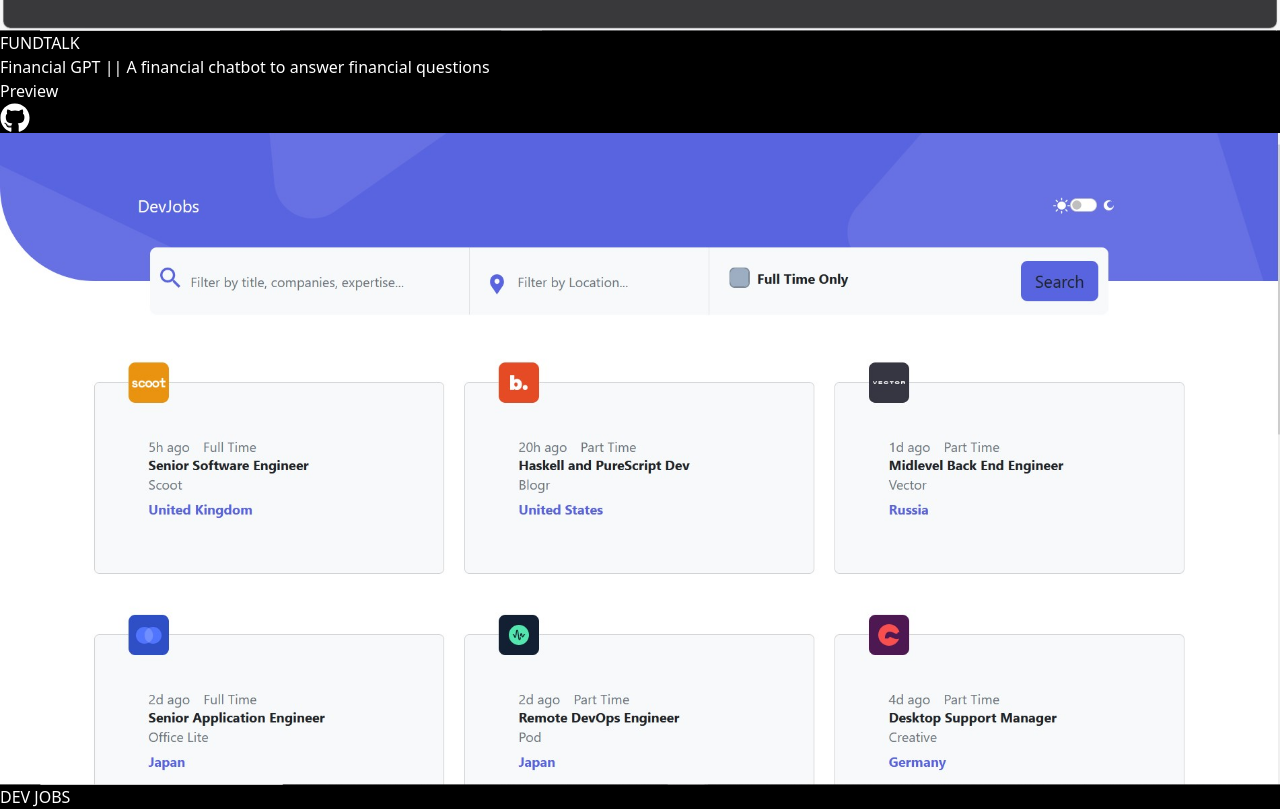
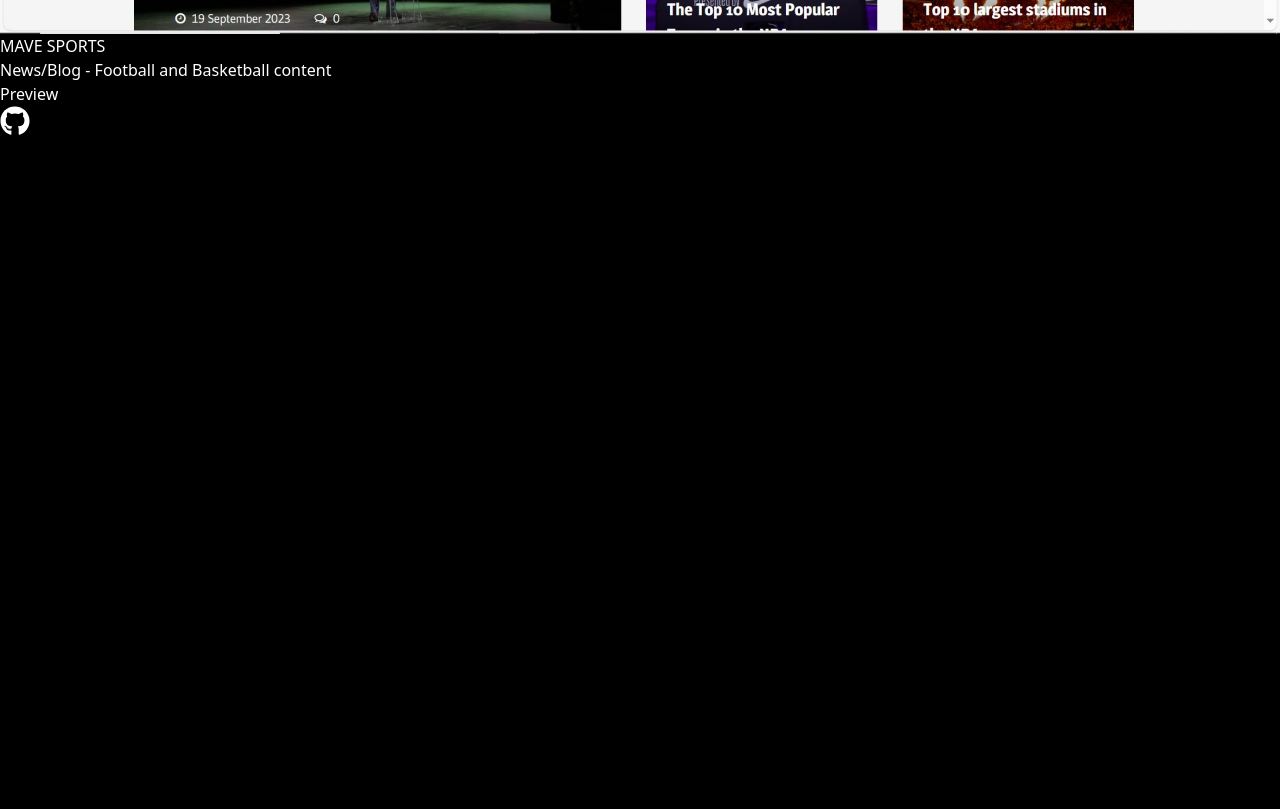
Before and after one commit to eakelvin/project-playlist, a React (Vite) app: page /projects in a window 1280 px wide. Shown: the part 3120-3929 px from the top of the page. After the commit the page ends 3256 px from the top, so only its background shows below. Built offline with nearby package versions, Linux system fonts and the light colour scheme.

Commit message:
refix data

```diff
--- a/src/data.js
+++ b/src/data.js
@@ -30,9 +30,19 @@
     github: "https://github.com/eakelvin/village-creators-main.git",
     status: "true",
   },
+  {
+    id: 4,
+    title: "MAVE SPORTS",
+    description: "News/Blog - Football and Basketball content",
+    logo: "/images/mave1.jpg",
+    skills: ["WORDPRESS"],
+    website: "https://mavesports.com/",
+    github: "https://mavesports.com/",
+    status: "false",
+  },
 
   // {
-  //   "id": 3,
+  //   "id": ,
   //   "title": "EA CODES",
   //   "description": "Contact us for functional websites",
   //   "logo": "/images/eacodes.png",
@@ -42,29 +52,30 @@
   //   "status": "false"
   // },
 
-  {
-    id: 4,
-    title: "FUNDTALK",
-    description:
-      "Financial GPT || A financial chatbot to answer financial questions",
-    logo: "/images/fundtalk.jpg",
-    logo1: "/images/fundtalk1.jpg",
-    logo2: "/images/fundtalk2.jpg",
-    skills: ["MERN STACK", "OPEN AI API", "BOOTSTRAP"],
-    website: "https://finalfundtalk.onrender.com",
-    github: "https://github.com/BabatundeJimoh/FundTalk.git",
-    status: "false",
-  },
-  {
-    id: 5,
-    title: "DEV JOBS",
-    description: "A webapp to help users search for jobs",
-    logo: "/images/dev.jpg",
-    skills: ["REACT", "BOOTSTRAP"],
-    website: "https://devjobs-ea.netlify.app/",
-    github: "https://github.com/eakelvin/DevJobs-Project.git",
-    status: "false",
-  },
+  // {
+  //   id: ,
+  //   title: "FUNDTALK",
+  //   description:
+  //     "Financial GPT || A financial chatbot to answer financial questions",
+  //   logo: "/images/fundtalk.jpg",
+  //   logo1: "/images/fundtalk1.jpg",
+  //   logo2: "/images/fundtalk2.jpg",
+  //   skills: ["MERN STACK", "OPEN AI API", "BOOTSTRAP"],
+  //   website: "https://finalfundtalk.onrender.com",
+  //   github: "https://github.com/BabatundeJimoh/FundTalk.git",
+  //   status: "false",
+  // },
+
+  // {
+  //   id: 5,
+  //   title: "DEV JOBS",
+  //   description: "A webapp to help users search for jobs",
+  //   logo: "/images/dev.jpg",
+  //   skills: ["REACT", "BOOTSTRAP"],
+  //   website: "https://devjobs-ea.netlify.app/",
+  //   github: "https://github.com/eakelvin/DevJobs-Project.git",
+  //   status: "false",
+  // },
 
   // {
   //   "id": 6,
@@ -77,27 +88,16 @@
   //   "status": "false"
   // },
 
-  {
-    id: 7,
-    title: "MAVE SPORTS",
-    description:
-      "A website for sports fans specifically football and basketball",
-    logo: "/images/mave1.jpg",
-    skills: ["WORDPRESS"],
-    website: "https://mavesports.com/",
-    github: "https://mavesports.com/",
-    status: "false",
-  },
-  {
-    id: 8,
-    title: "EA TOUR",
-    description: "Explore and discover the best tourism content in Ghana",
-    logo: "/images/tour.jpg",
-    skills: ["HTML", "CSS", "JAVASCRIPT", "BOOTSTRAP"],
-    website: "https://tour-ea.netlify.app/",
-    github: "https://github.com/eakelvin/EA-Tour.git",
-    status: "false",
-  },
+  // {
+  //   id: 8,
+  //   title: "EA TOUR",
+  //   description: "Explore and discover the best tourism content in Ghana",
+  //   logo: "/images/tour.jpg",
+  //   skills: ["HTML", "CSS", "JAVASCRIPT", "BOOTSTRAP"],
+  //   website: "https://tour-ea.netlify.app/",
+  //   github: "https://github.com/eakelvin/EA-Tour.git",
+  //   status: "false",
+  // },
 
   // {
   //   id: 9,
@@ -144,27 +144,28 @@
   //   "status": "false"
   // },
 
-  {
-    id: 13,
-    title: "COUNTRY APP",
-    description:
-      "A website that contains details of all countries in the world",
-    logo: "/images/country-app.jpg",
-    skills: ["API", "TAILWIND CSS", "REACT"],
-    website: "https://countries-app-ea.netlify.app/",
-    github: "https://github.com/eakelvin/countries-app.git",
-    status: "false",
-  },
-  {
-    id: 14,
-    title: "MEME GENERATOR",
-    description: "Generate random memes",
-    logo: "/images/meme.jpeg",
-    skills: ["REACT", "CSS", "API"],
-    website: "https://memegenerator-ea.netlify.app/",
-    github: "https://github.com/eakelvin/Meme-Generator.git",
-    status: "false",
-  },
+  // {
+  //   id: 13,
+  //   title: "COUNTRY APP",
+  //   description:
+  //     "A website that contains details of all countries in the world",
+  //   logo: "/images/country-app.jpg",
+  //   skills: ["API", "TAILWIND CSS", "REACT"],
+  //   website: "https://countries-app-ea.netlify.app/",
+  //   github: "https://github.com/eakelvin/countries-app.git",
+  //   status: "false",
+  // },
+
+  // {
+  //   id: 14,
+  //   title: "MEME GENERATOR",
+  //   description: "Generate random memes",
+  //   logo: "/images/meme.jpeg",
+  //   skills: ["REACT", "CSS", "API"],
+  //   website: "https://memegenerator-ea.netlify.app/",
+  //   github: "https://github.com/eakelvin/Meme-Generator.git",
+  //   status: "false",
+  // },
 
   // {
   //   id: 15,
```
